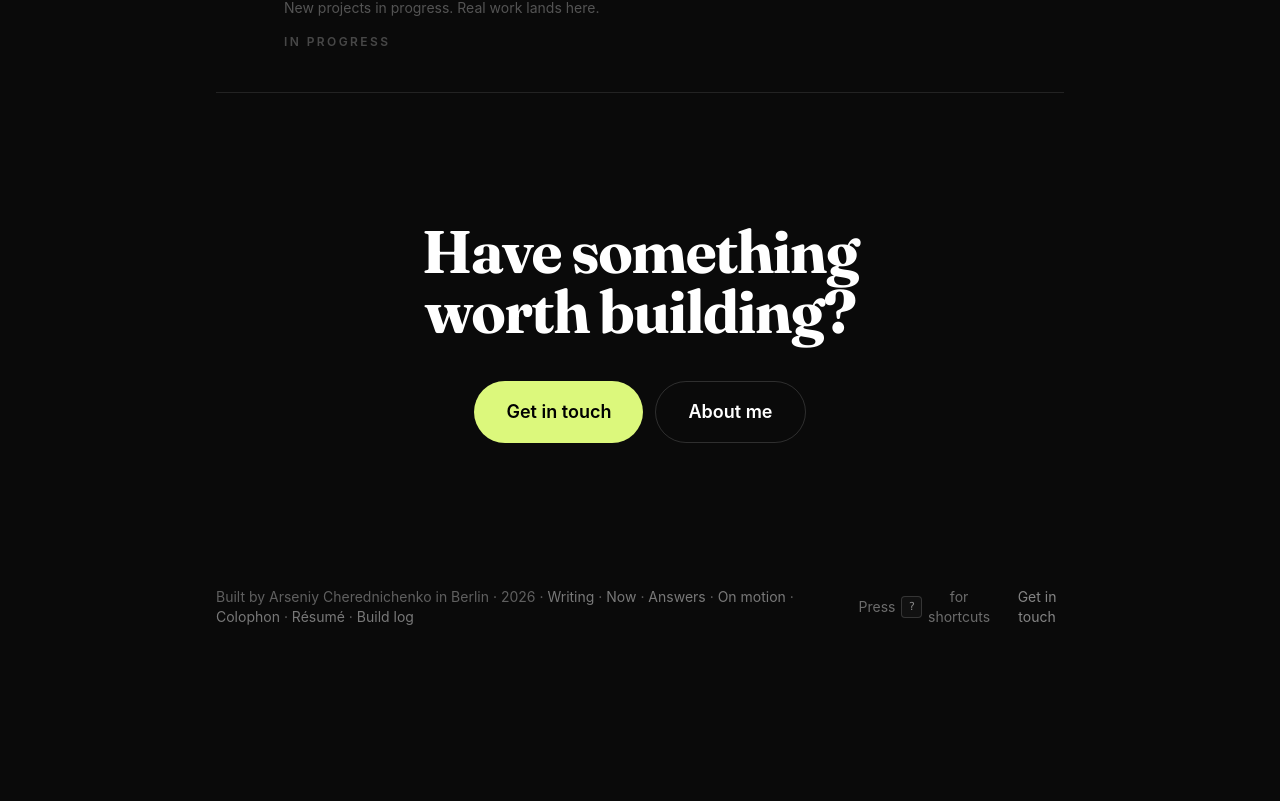
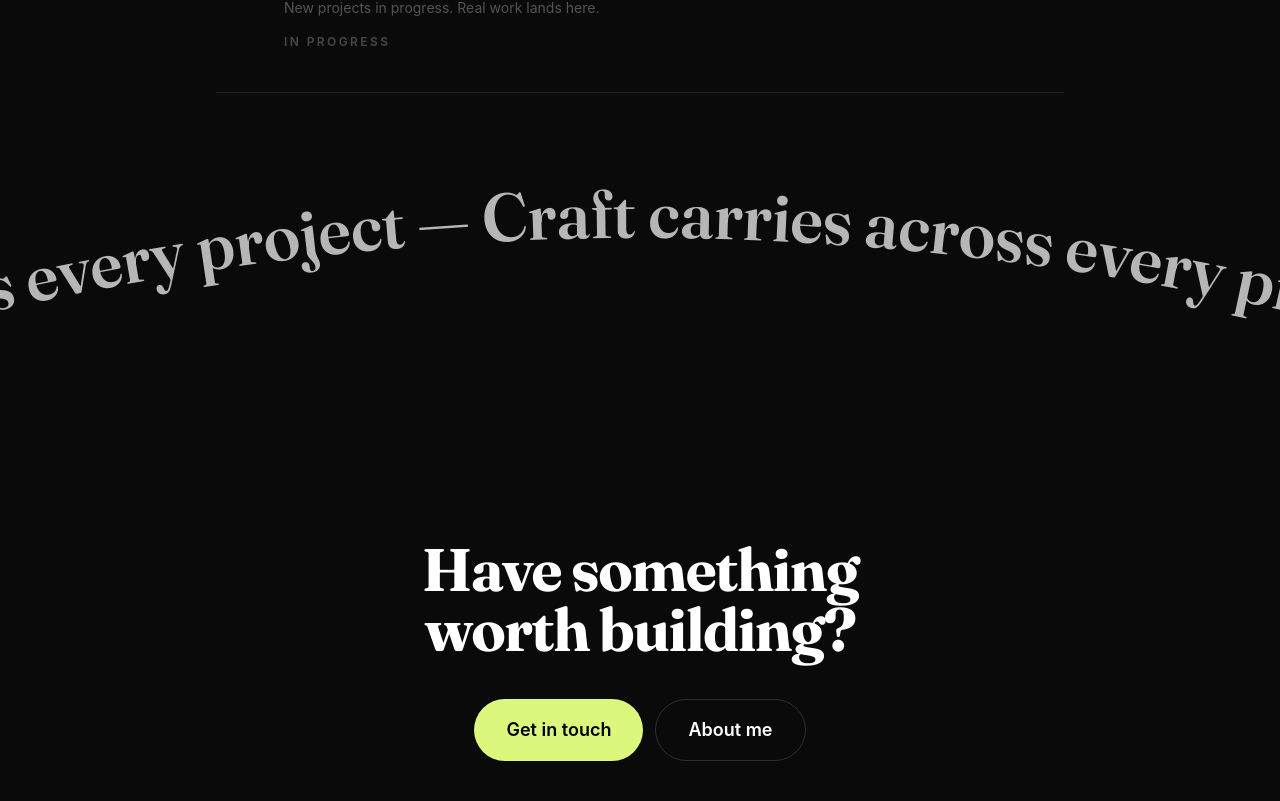
Before and after one commit to ArseniyCherednichenko/portfolio, a React (Vite) app: page /work in a window 1280 px wide. Shown: the part 1239-2040 px from the top of the page. Before the commit the page ends 1914 px from the top, so only its background shows below. Built offline with nearby package versions, Linux system fonts and the light colour scheme.

Commit message:
Work: add a full-bleed curved editorial band de-centering any one project

```diff
--- a/src/pages/Work.tsx
+++ b/src/pages/Work.tsx
@@ -7,6 +7,7 @@ import { MagneticButton } from '../components/MagneticButton'
 import { AnimatedCounter } from '../components/AnimatedCounter'
 import { ProjectPoster } from '../components/ProjectPoster'
 import { PixelTransition } from '../components/PixelTransition'
+import { CurvedLoop } from '../components/CurvedLoop'
 import { Seo } from '../components/Seo'
 import { PROJECTS, CASE_STUDIES, type Project } from '../data/projects'
 
@@ -189,6 +190,16 @@ export default function Work() {
         <div className="border-t border-white/10" />
       </section>
 
+      {/* CURVED EDITORIAL BAND — full-bleed, de-centering: the through-line is
+          the craft, not any one project. Draggable on a fine pointer. */}
+      <section className="relative w-full overflow-hidden py-4 sm:py-10">
+        <CurvedLoop
+          text="Craft carries across every project — "
+          curveAmount={300}
+          className="text-white/70"
+        />
+      </section>
+
       {/* CTA */}
       <section className="mx-auto w-full max-w-4xl px-6 py-24 text-center">
         <Reveal>
```
